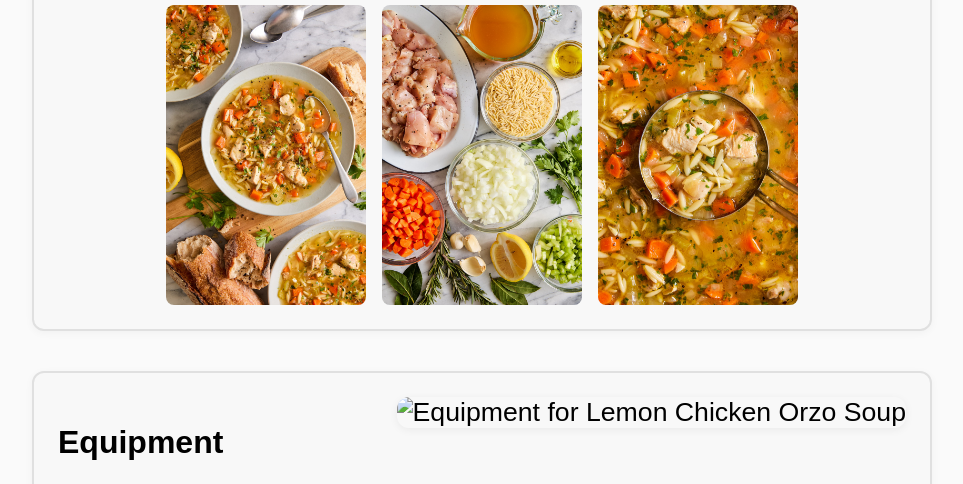
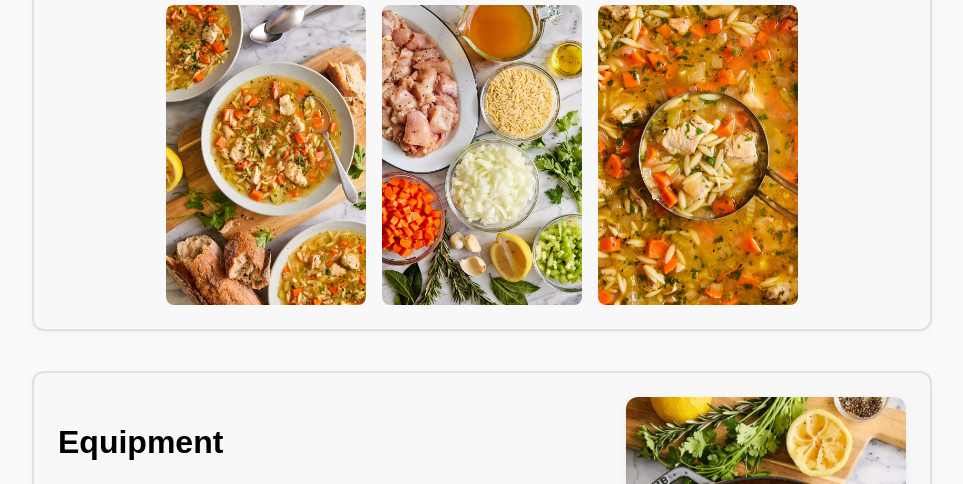
Before and after one commit to sophiaarussell/iffall2025, a plain HTML site: page recipe/content/index.html in a window 1280 px wide. Shown: the part 443-927 px from the top of the page, without its empty margins (158-1121 px from the left). Drawn offline with Linux system fonts and the light colour scheme; files that its build step writes are made by us from their sources; files whose address does not match are found by name.

Commit message:
Add files via upload

```diff
--- a/recipe/content/index.html
+++ b/recipe/content/index.html
@@ -52,7 +52,7 @@
     <p>Wooden Spoon.</p>
     <p>Serving Ladle.</p>
   </div>
-  <img src="images copy/Staub.png" alt="Equipment for Lemon Chicken Orzo Soup" style="height: 100%; max-height: 420px; width: auto; border-radius: 12px; box-shadow: 0 2px 8px rgba(0,0,0,0.06); object-fit: contain;">
+  <img src="images copy/Staub.jpg" alt="Equipment for Lemon Chicken Orzo Soup" style="height: 100%; max-height: 420px; width: auto; border-radius: 12px; box-shadow: 0 2px 8px rgba(0,0,0,0.06); object-fit: contain;">
 </section>
 
 
--- /dev/null
+++ b/recipe/research/styles.css
@@ -0,0 +1,16 @@
+html{
+ color: black;
+        font-size: 20pt;
+}
+
+  body{
+    margin: 20%;
+  }
+
+  h1{
+    font-size: 32pt;
+  }
+
+  h2{
+    font-size: 24pt;
+  }
```
Also changed, not shown: recipe/content/images copy/Staub.jpg (added), recipe/content/images copy/finished.jpg (added), recipe/content/images copy/ingredients.jpg (added), recipe/content/images copy/ladle.jpg (added), 1 other file.
